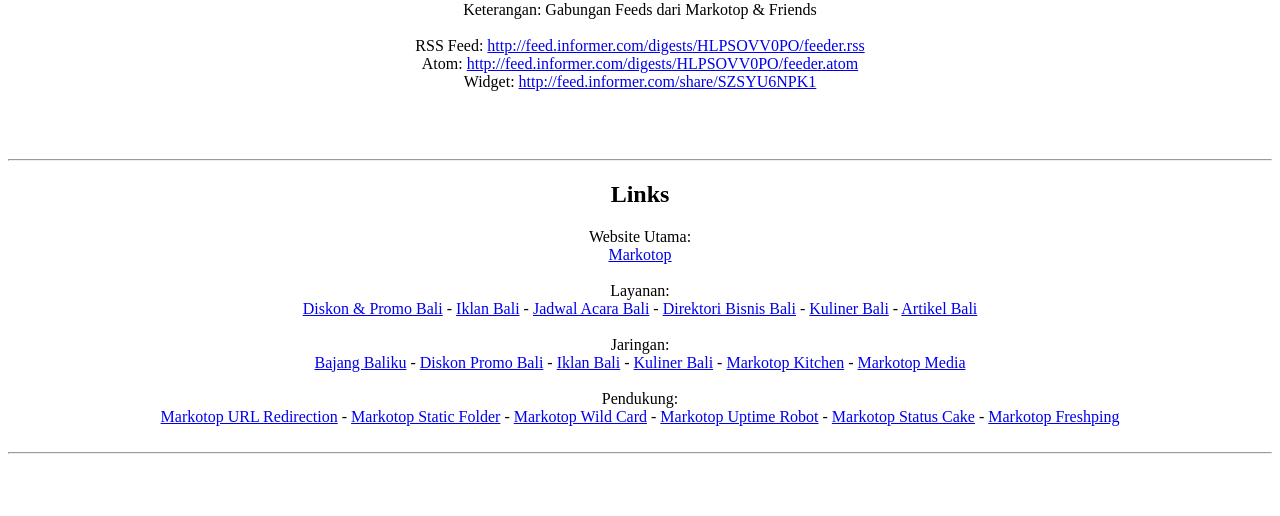
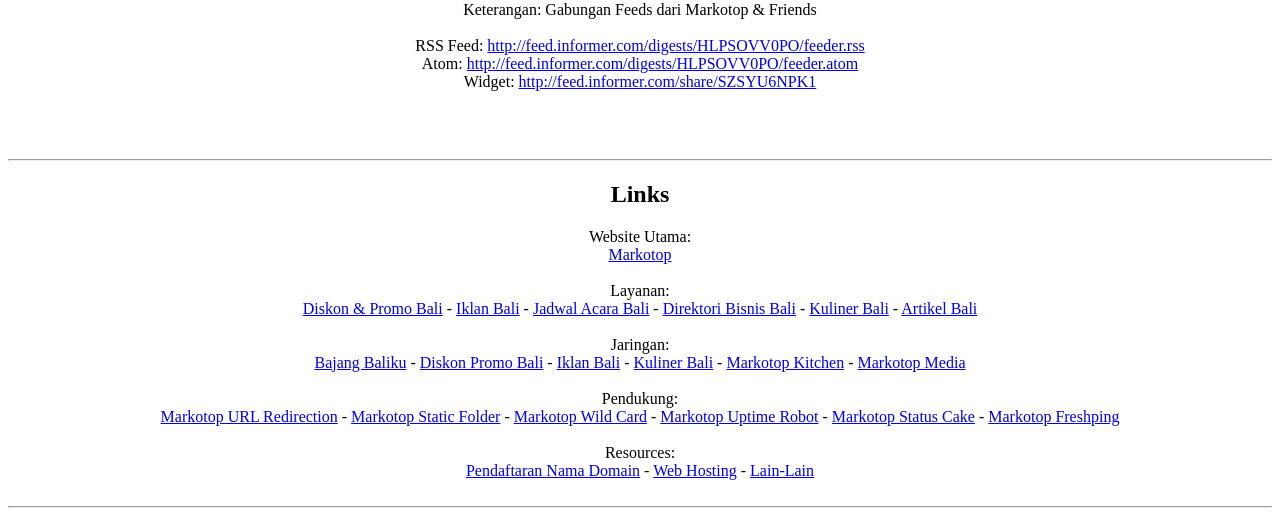
Before and after one commit to markotopcom/markotopcom, a plain HTML site: page index.html in a window 1280 px wide. Shown: the part 496-1012 px from the top of the page. Before the commit the page ends 958 px from the top, so only its background shows below. Drawn offline with Linux system fonts and the light colour scheme; a script that the page names is missing.

Commit message:
Add files via upload

```diff
--- a/index.html
+++ b/index.html
@@ -93,6 +93,10 @@
 Pendukung:
 <br>
 <a href="https://go.markotop.com/">Markotop URL Redirection</a> - <a href="https://static.markotop.com/">Markotop Static Folder</a> - <a href="https://wildcard.markotop.com/">Markotop Wild Card</a> - <a href="https://uptimerobot.markotop.com/">Markotop Uptime Robot</a> - <a href="http://statuscake.markotop.com/">Markotop Status Cake</a> - <a href="http://freshping.markotop.com/">Markotop Freshping</a>
+<br>&nbsp;<br>
+Resources:
+<br>
+<a href="https://go.markotop.com/namesilo">Pendaftaran Nama Domain</a> - <a href="https://go.markotop.com/geekstorage">Web Hosting</a> - <a href="https://www.markotop.com/resources/">Lain-Lain</a>
 </font>
 
 <br>&nbsp<br>
```
